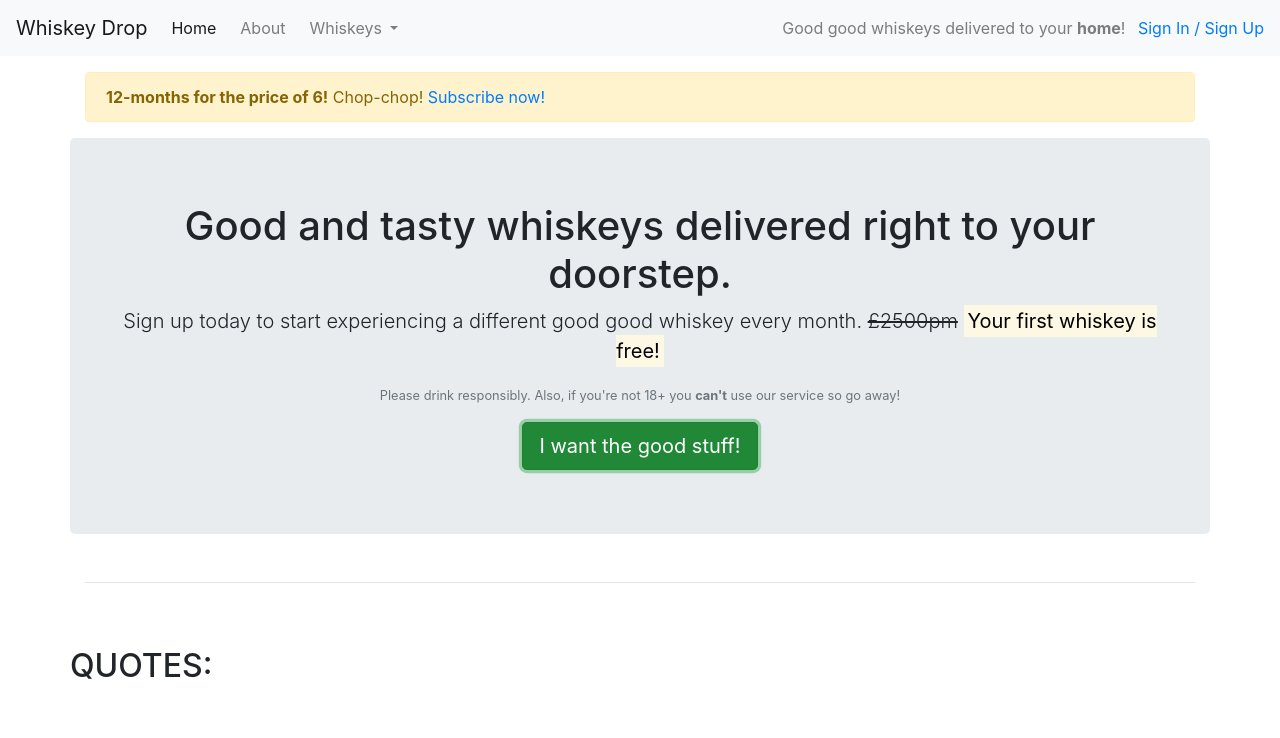
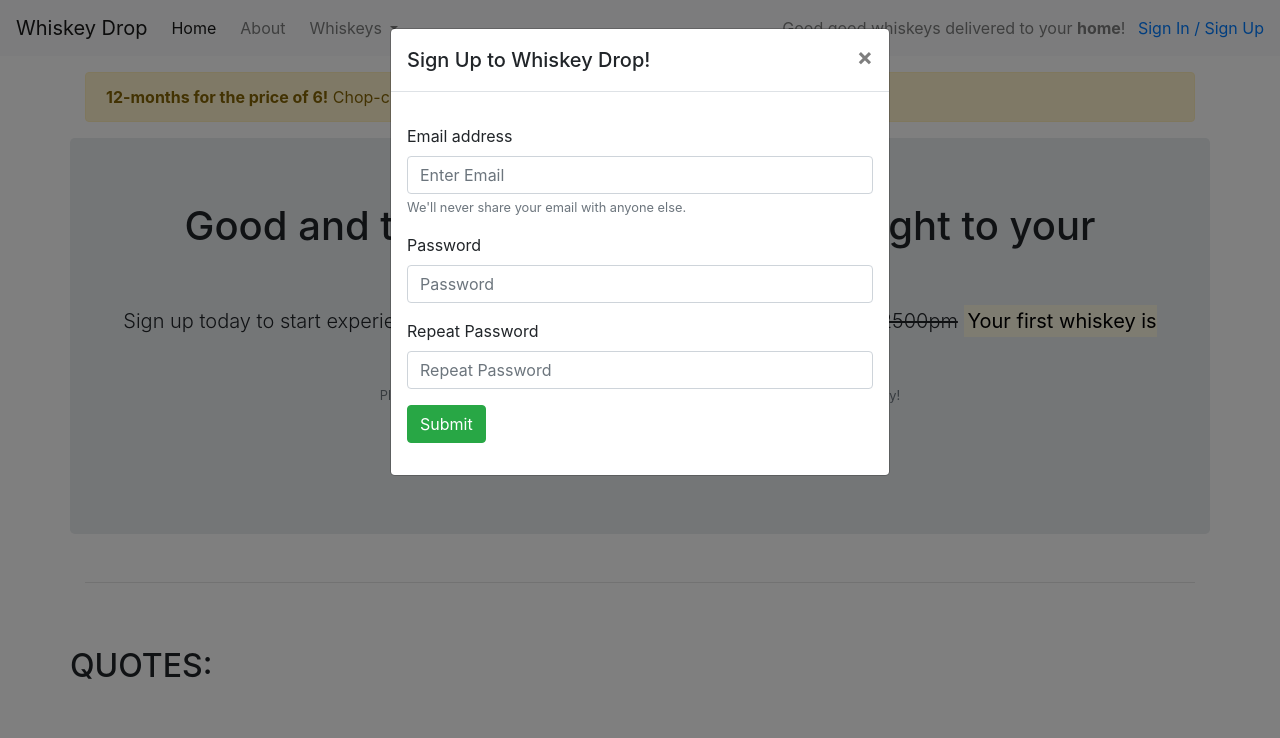
Before and after one commit to Ryanwatson1991/bootstrap_tutorial, a plain HTML site: page index.html in a window 1280 px wide. Both pictures are taken after a click on the button "I want the good stuff!". Shown: the top 738 px of the page. Drawn offline with nearby package versions, Linux system fonts and the light colour scheme.

Commit message:
Added more basic bootstrap JS components

```diff
--- a/index.html
+++ b/index.html
@@ -63,7 +63,7 @@
                     <span class="d-inline d-sm-none"><br><br></span>
                     <strong><mark>Your first whiskey is free!</mark></strong></p>
                     <p class="text-muted"><small>Please drink responsibly. Also, if you're not 18+ you <strong>can't</strong> use our service so go away!</small></p>
-                    <button class="btn btn-success btn-lg">I want the good stuff!</button>
+                    <button class="btn btn-success btn-lg" data-toggle="modal" data-target="#signUpModal">I want the good stuff!</button>
                 </section>
             </div>
         </div>
@@ -186,6 +186,39 @@
     <!--/Table-->
     </article>
 
+    <div class="modal" tabindex="-1" role="dialog" id="signUpModal">
+        <div class="modal-dialog" role="document">
+            <div class="modal-content">
+                <div class="modal-header">
+                    <h5 class="modal-title">Sign Up to Whiskey Drop!</h5>
+                    <button type="button" class="close" data-dismiss="modal" aria-label="Close">
+                    <span aria-hidden="true">&times;</span>
+                    </button>
+                </div>
+                <div class="modal-body">
+                    <p>
+                        <form>
+                            <div class="form-group">
+                                <label for="exampleInputEmail1">Email address</label>
+                                <input type="email" class="form-control" id="exampleInputEmail1" aria-describedby="emailHelp" placeholder="Enter Email">
+                                <small id="emailHelp" class="form-text text-muted">We'll never share your email with anyone else.</small>
+                            </div>
+                            <div class="form-group">
+                                <label for="password">Password</label>
+                                <input type="password" class="form-control" id="password" placeholder="Password">
+                            </div>
+                             <div class="form-group">
+                                <label for="repeatPassword">Repeat Password</label>
+                                <input type="password" class="form-control" id="repeatPassword" placeholder="Repeat Password">
+                            </div>
+                            <button type="submit" class="btn btn-success">Submit</button>
+                        </form>
+                    </p>
+                </div>
+            </div>
+        </div>
+    </div>
+
     <script src="https://code.jquery.com/jquery-3.4.1.slim.min.js" integrity="sha384-J6qa4849blE2+poT4WnyKhv5vZF5SrPo0iEjwBvKU7imGFAV0wwj1yYfoRSJoZ+n" crossorigin="anonymous"></script>
     <script src="https://cdn.jsdelivr.net/npm/popper.js@1.16.0/dist/umd/popper.min.js" integrity="sha384-Q6E9RHvbIyZFJoft+2mJbHaEWldlvI9IOYy5n3zV9zzTtmI3UksdQRVvoxMfooAo" crossorigin="anonymous"></script>
     <script src="https://stackpath.bootstrapcdn.com/bootstrap/4.4.1/js/bootstrap.min.js" integrity="sha384-wfSDF2E50Y2D1uUdj0O3uMBJnjuUD4Ih7YwaYd1iqfktj0Uod8GCExl3Og8ifwB6" crossorigin="anonymous"></script>
```
